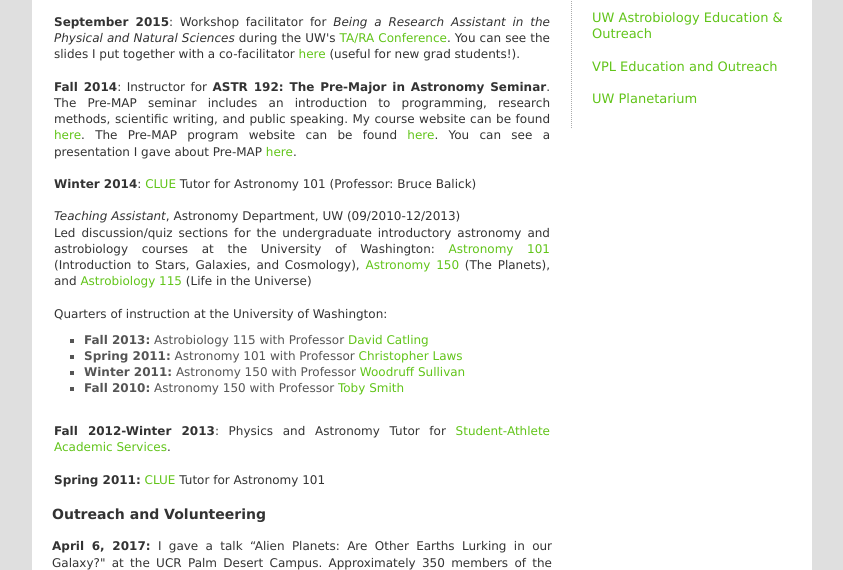
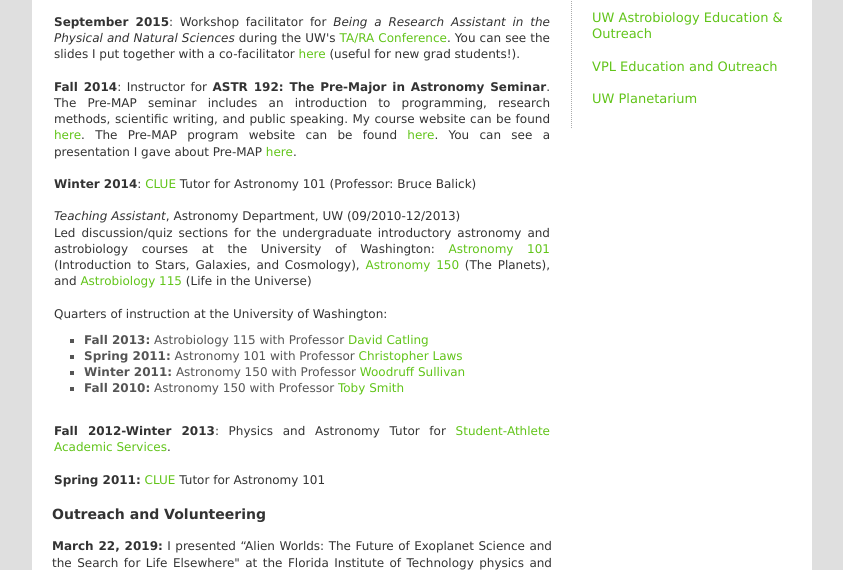
Before and after one commit to eschwiet/eschwiet.github.io, a plain HTML site: page teaching.html in a window 1280 px wide. Shown: the part 386-956 px from the top of the page, without its empty margins (218-1061 px from the left). Drawn offline with Linux system fonts and the light colour scheme.

Commit message:
small addition to outreach section of teaching page

```diff
--- a/teaching.html
+++ b/teaching.html
@@ -115,6 +115,8 @@ Quarters of instruction at the University of Washington:<br />
 <tr>
 <h3>Outreach and Volunteering</h3><br />
 
+<b>March 22, 2019:</b> I presented “Alien Worlds: The Future of Exoplanet Science and the Search for Life Elsewhere" at the Florida Institute of Technology physics and astronomy public lectures series. Approximately 110 members of the public attended. <br /> <br />
+
 <b>April 6, 2017:</b> I gave a talk “Alien Planets: Are Other Earths Lurking in our Galaxy?" at the UCR Palm Desert Campus. Approximately 350 members of the public attended. <br /> <br />
 
 <b>November 16, 2016:</b> I gave a webinar “Exploring Exoplanet Biosignatures, Potential 'False Positives' for Life, and the Case of Proxima Centauri b” with my colleague Dr. Giada Arney through the Night Sky Network. You can view it <a href="https://nightsky.jpl.nasa.gov/download-view.cfm?Doc_ID=592" target="new">here</a>. <br /> <br />
```
